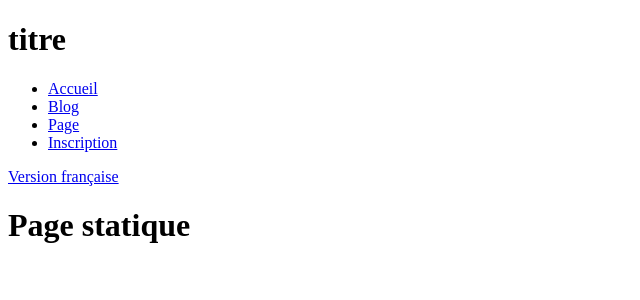
After one commit to MaevaDbg/SilexBox, a PHP site: template src/view/page.html.twig in a window 1280 px wide. The commit adds this page. Shown: the top 300 px of the page, without its empty margins (0-640 px from the left). Run offline with PHP 8.4, Linux system fonts and the light colour scheme; the template is opened without the code that fills it, so the values that code supplies are empty; some libraries are stand-ins or nearby versions.

Commit message:
Gestion des pages statiques

```diff
--- a/src/Locales/en.yml
+++ b/src/Locales/en.yml
@@ -1 +1,3 @@
 titre: Welcome to your new Silex Application!
+
+nav-page: static-page
--- a/src/Locales/fr.yml
+++ b/src/Locales/fr.yml
@@ -1 +1,3 @@
 titre: Bienvenue sur ma nouvelle application Silex
+
+nav-page: page-statique
--- a/src/view/_layout.html.twig
+++ b/src/view/_layout.html.twig
@@ -26,6 +26,15 @@
         <header>
             <h1>{% trans %}titre{% endtrans %}</h1>
 
+            <nav>
+                <ul>
+                    <li><a href="{{ path('homepage') }}">Accueil</a></li>
+                    <li><a href="{{ path('blog') }}">Blog</a></li>
+                    <li><a href="{{ path('page', {'page': app.translator.trans('nav-page')}) }}">Page</a></li>
+                    <li><a href="{{ path('email-subscription') }}">Inscription</a></li>
+                </ul>
+            </nav>
+
             {% if app.request.locale == "fr" %}
                 <a href="{{ path('homepage', {'_locale': 'en'}) }}" title="English version">English version</a>
             {% else %}
--- a/src/view/blog-article.html.twig
+++ b/src/view/blog-article.html.twig
@@ -1,4 +1,7 @@
 {% extends "_layout.html.twig" %}
+{% block title article.title %}
+{% block description article.excerpt %}
+{% block bodyId 'article' %}
 
 {% block content %}
 
--- a/src/view/blog.html.twig
+++ b/src/view/blog.html.twig
@@ -1,4 +1,7 @@
 {% extends "_layout.html.twig" %}
+{% block title 'Blog' %}
+{% block description 'Blog description' %}
+{% block bodyId 'blog' %}
 
 {% block content %}
 
--- /dev/null
+++ b/src/view/page.html.twig
@@ -0,0 +1,8 @@
+{% extends "_layout.html.twig" %}
+{% block title 'Page statique' %}
+{% block description 'Page description' %}
+{% block bodyId 'page' %}
+
+{% block content %}
+    <h1>Page statique</h1>
+{% endblock %}
```
Also changed, not shown: src/controller.php (+20 -0 lines).
